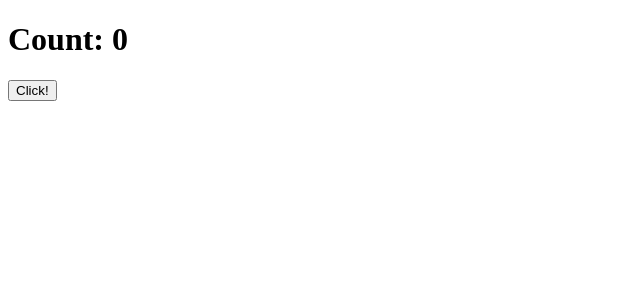
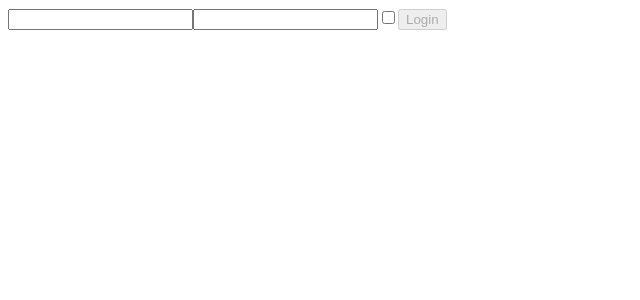
Before and after one commit to AntonioTcs/react_exercises, a React (Create React App) app: page / in a window 1280 px wide. Shown: the top 300 px of the page, without its empty margins (0-640 px from the left). Built offline with nearby package versions, Linux system fonts and the light colour scheme.

Commit message:
Feat: Exercise Solved

```diff
--- a/src/App.js
+++ b/src/App.js
@@ -1,16 +1,67 @@
 import { useState } from "react";
 
-export function Counter() {
-  const [counter, setCounter] = useState(0);
-
-  function clickEventHandler() {
-    setCounter((counter) => counter + 1);
+export function App() {
+  function onLogin(data) {
+    console.log(data);
   }
-
   return (
     <div>
-      <h1>Count: {counter}</h1>
-      <button onClick={clickEventHandler}>Click!</button>
+      <Login onLogin={onLogin} />
     </div>
   );
 }
+
+function Login({ onLogin }) {
+  const [data, setData] = useState({
+    username: "",
+    password: "",
+    remember: false,
+  });
+
+  function inputChangeHandler(event) {
+    const value = event.target.value;
+    const name = event.target.name;
+    const type = event.target.type;
+    const check = event.target.checked;
+
+    setData((prevData) => ({
+      ...prevData,
+      [name]: type === "checkbox" ? check : value,
+    }));
+  }
+
+  function buttonClickHandler() {
+    onLogin(data);
+  }
+
+  function Button({ btnDisable = true }) {
+    return (
+      <button disabled={btnDisable} onClick={buttonClickHandler}>
+        Login
+      </button>
+    );
+  }
+  return (
+    <div>
+      <input
+        name="username"
+        value={data.username}
+        onChange={inputChangeHandler}
+      />
+      <input
+        name="password"
+        type="password"
+        value={data.password}
+        onChange={inputChangeHandler}
+      />
+      <input
+        name="remember"
+        type="checkbox"
+        checked={data.remember}
+        onChange={inputChangeHandler}
+      />
+
+      <Button btnDisable={!(data.username.length && data.password.length)} />
+    </div>
+  );
+}
--- a/src/index.js
+++ b/src/index.js
@@ -1,6 +1,6 @@
-import { Counter } from "./App";
+import { App } from "./App";
 import ReactDOM from "react-dom";
 
 let rootElement = document.querySelector("#root");
 
-ReactDOM.render(<Counter />, rootElement);
+ReactDOM.render(<App />, rootElement);
```
